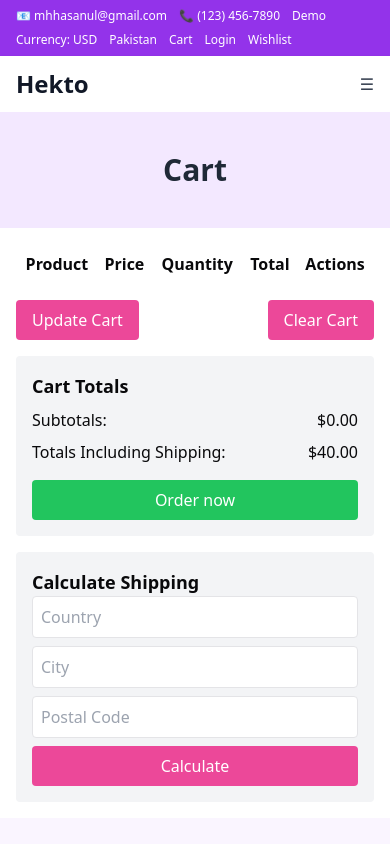
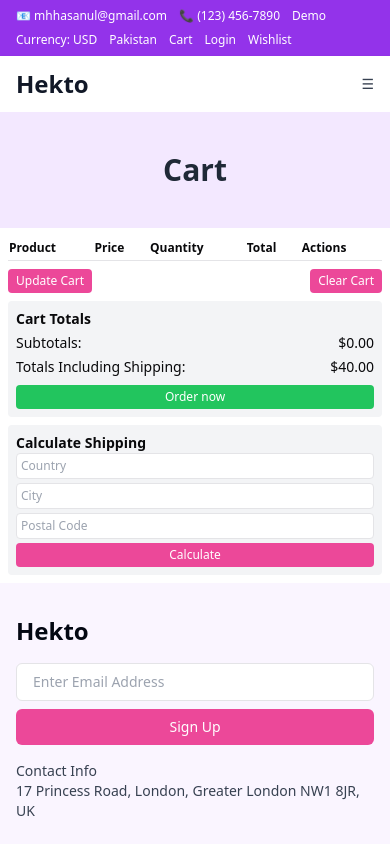
Before and after one commit to ZohaibAlam5/Hackathon-Website, a Next.js app: page /cart in a window 390 px wide. Shown: the top 844 px of the page. Built offline with nearby package versions, Linux system fonts and the light colour scheme.

Commit message:
Hackathon Day 6

```diff
--- a/src/app/cart/page.tsx
+++ b/src/app/cart/page.tsx
@@ -52,50 +52,48 @@ export default function Home() {
   const total = subtotal + 40;
 
   return (
-    <div>
+    <div className="text-sm md:text-base">
       <Header />
-     <Heading name="Cart"/>
-      <div className="container mx-auto p-4">
+      <Heading name="Cart" />
+      <div className="container mx-auto p-2 md:p-4">
         <div className="flex flex-col md:flex-row md:space-x-4">
           <div className="w-full md:w-2/3">
             <div className="overflow-x-auto">
-              <table className="min-w-full bg-white">
+              <table className="min-w-full bg-white table-auto border-collapse text-xs md:text-sm">
                 <thead>
                   <tr>
-                    <th className="py-2">Product</th>
-                    <th className="py-2">Price</th>
-                    <th className="py-2">Quantity</th>
-                    <th className="py-2">Total</th>
-                    <th className="py-2">Actions</th>
+                    <th className="py-1 md:py-2 text-left border-b">Product</th>
+                    <th className="py-1 md:py-2 text-left border-b">Price</th>
+                    <th className="py-1 md:py-2 text-left border-b">Quantity</th>
+                    <th className="py-1 md:py-2 text-left border-b">Total</th>
+                    <th className="py-1 md:py-2 text-left border-b">Actions</th>
                   </tr>
                 </thead>
                 <tbody>
                   {products.map((product) => (
-                    <tr key={product.id}>
-                      <td className="py-2">
-                        <div className="flex items-center">
+                    <tr key={product.id} className="border-b">
+                      <td className="py-1 md:py-2">
+                        <div className="flex items-center space-x-2 md:space-x-4">
                           <Image
                             src={product.image}
                             alt={product.name}
-                            className="w-16 h-16 mr-4"
+                            className="w-12 h-12 md:w-16 md:h-16"
                             width={83}
                             height={87}
                           />
                           <div>
                             <div>{product.name}</div>
-                            <div className="text-sm text-gray-500">
+                            <div className="text-xs text-gray-500 md:text-sm">
                               Color: {product.color}
                             </div>
-                            <div className="text-sm text-gray-500">
+                            <div className="text-xs text-gray-500 md:text-sm">
                               Size: {product.size}
                             </div>
                           </div>
                         </div>
                       </td>
-                      <td className="py-2">
-                        ${product.price?.toFixed(2) || "0.00"}
-                      </td>
-                      <td className="py-2">
+                      <td className="py-1 md:py-2">${product.price?.toFixed(2) || "0.00"}</td>
+                      <td className="py-1 md:py-2">
                         <input
                           type="number"
                           value={product.quantity}
@@ -105,18 +103,15 @@ export default function Home() {
                               parseInt(e.target.value) || 0
                             )
                           }
-                          className="w-16 p-1 border rounded"
+                          className="w-12 p-1 border rounded md:w-16"
                         />
                       </td>
-                      <td className="py-2">
-                        $
-                        {(
-                          (product.price || 0) * (product.quantity || 0)
-                        ).toFixed(2)}
+                      <td className="py-1 md:py-2">
+                        ${((product.price || 0) * (product.quantity || 0)).toFixed(2)}
                       </td>
-                      <td className="py-2">
+                      <td className="py-1 md:py-2">
                         <button
-                          className="bg-red-500 text-white px-2 py-1 rounded hover:bg-red-600"
+                          className="bg-red-500 text-white px-1 py-1 rounded hover:bg-red-600 text-xs md:text-sm md:px-2"
                           onClick={() => removeProduct(product.id)}
                         >
                           Remove
@@ -127,56 +122,56 @@ export default function Home() {
                 </tbody>
               </table>
             </div>
-            <div className="flex flex-wrap justify-between mt-4 gap-2">
+            <div className="flex flex-wrap justify-between mt-2 md:mt-4 gap-2">
               <button
-                className="bg-pink-500 text-white px-4 py-2 rounded hover:bg-pink-600"
+                className="bg-pink-500 text-white px-2 py-1 rounded hover:bg-pink-600 text-xs md:text-sm md:px-4"
                 onClick={() => setProducts(products)}
               >
                 Update Cart
               </button>
               <button
-                className="bg-pink-500 text-white px-4 py-2 rounded hover:bg-pink-600"
+                className="bg-pink-500 text-white px-2 py-1 rounded hover:bg-pink-600 text-xs md:text-sm md:px-4"
                 onClick={clearCart}
               >
                 Clear Cart
               </button>
             </div>
           </div>
-          <div className="w-full md:w-1/3 mt-4 md:mt-0">
-            <div className="bg-gray-100 p-4 rounded">
-              <h2 className="text-lg font-bold">Cart Totals</h2>
-              <div className="flex justify-between mt-2">
+          <div className="w-full md:w-1/3 mt-2 md:mt-0">
+            <div className="bg-gray-100 p-2 md:p-4 rounded">
+              <h2 className="text-sm md:text-lg font-bold">Cart Totals</h2>
+              <div className="flex justify-between mt-1 md:mt-2">
                 <span>Subtotals:</span>
                 <span>${subtotal.toFixed(2)}</span>
               </div>
-              <div className="flex justify-between mt-2">
+              <div className="flex justify-between mt-1 md:mt-2">
                 <span>Totals Including Shipping:</span>
                 <span>${total.toFixed(2)}</span>
               </div>
               <Link href="/ordercompleted">
-                <button className="bg-green-500 text-white w-full mt-4 py-2 rounded hover:bg-green-600">
+                <button className="bg-green-500 text-white w-full mt-2 md:mt-4 py-1 md:py-2 rounded hover:bg-green-600 text-xs md:text-sm">
                   Order now
                 </button>
               </Link>
             </div>
-            <div className="bg-gray-100 p-4 rounded mt-4">
-              <h2 className="text-lg font-bold">Calculate Shipping</h2>
+            <div className="bg-gray-100 p-2 md:p-4 rounded mt-2 md:mt-4">
+              <h2 className="text-sm md:text-lg font-bold">Calculate Shipping</h2>
               <input
                 type="text"
                 placeholder="Country"
-                className="w-full p-2 border rounded mb-2"
+                className="w-full p-1 border rounded mb-1 md:mb-2 text-xs md:text-sm"
               />
               <input
                 type="text"
                 placeholder="City"
-                className="w-full p-2 border rounded mb-2"
+                className="w-full p-1 border rounded mb-1 md:mb-2 text-xs md:text-sm"
               />
               <input
                 type="text"
                 placeholder="Postal Code"
-                className="w-full p-2 border rounded mb-2"
+                className="w-full p-1 border rounded mb-1 md:mb-2 text-xs md:text-sm"
               />
-              <button className="bg-pink-500 text-white w-full py-2 rounded hover:bg-pink-600">
+              <button className="bg-pink-500 text-white w-full py-1 md:py-2 rounded hover:bg-pink-600 text-xs md:text-sm">
                 Calculate
               </button>
             </div>
```
